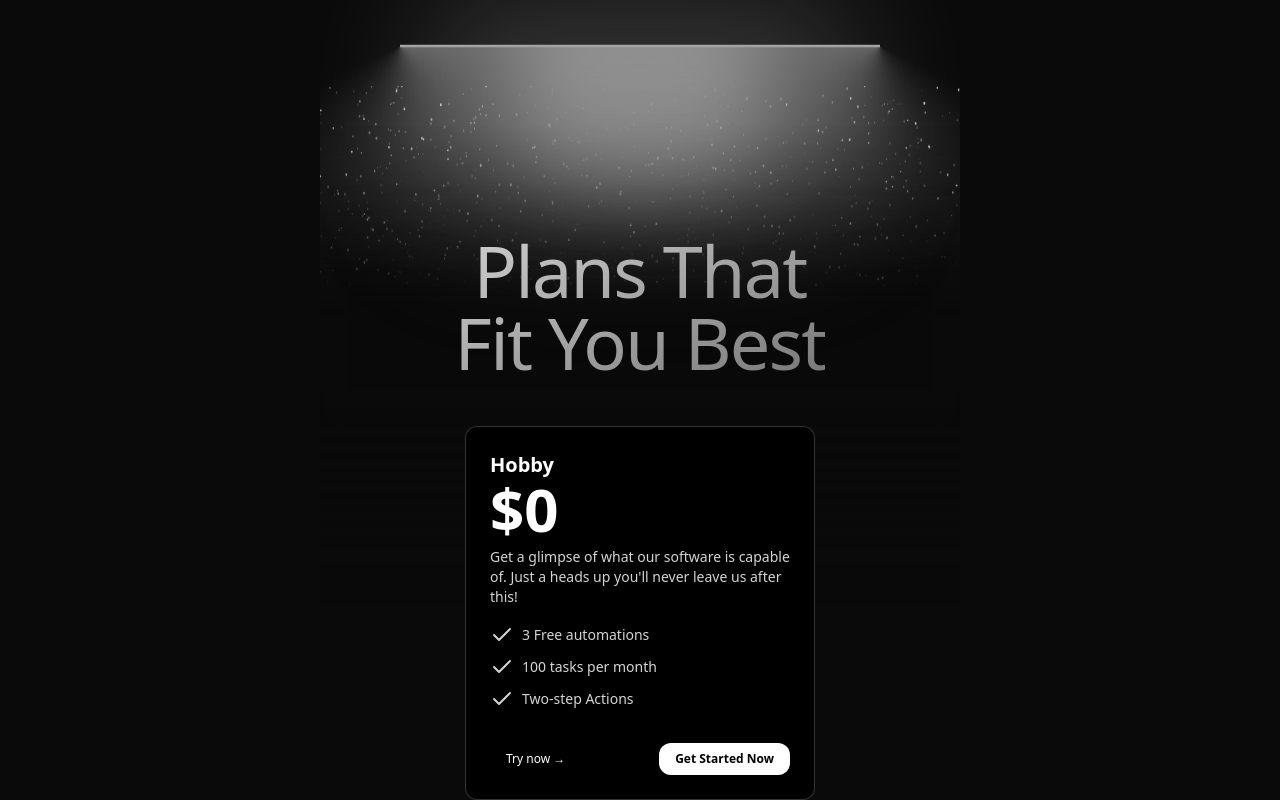
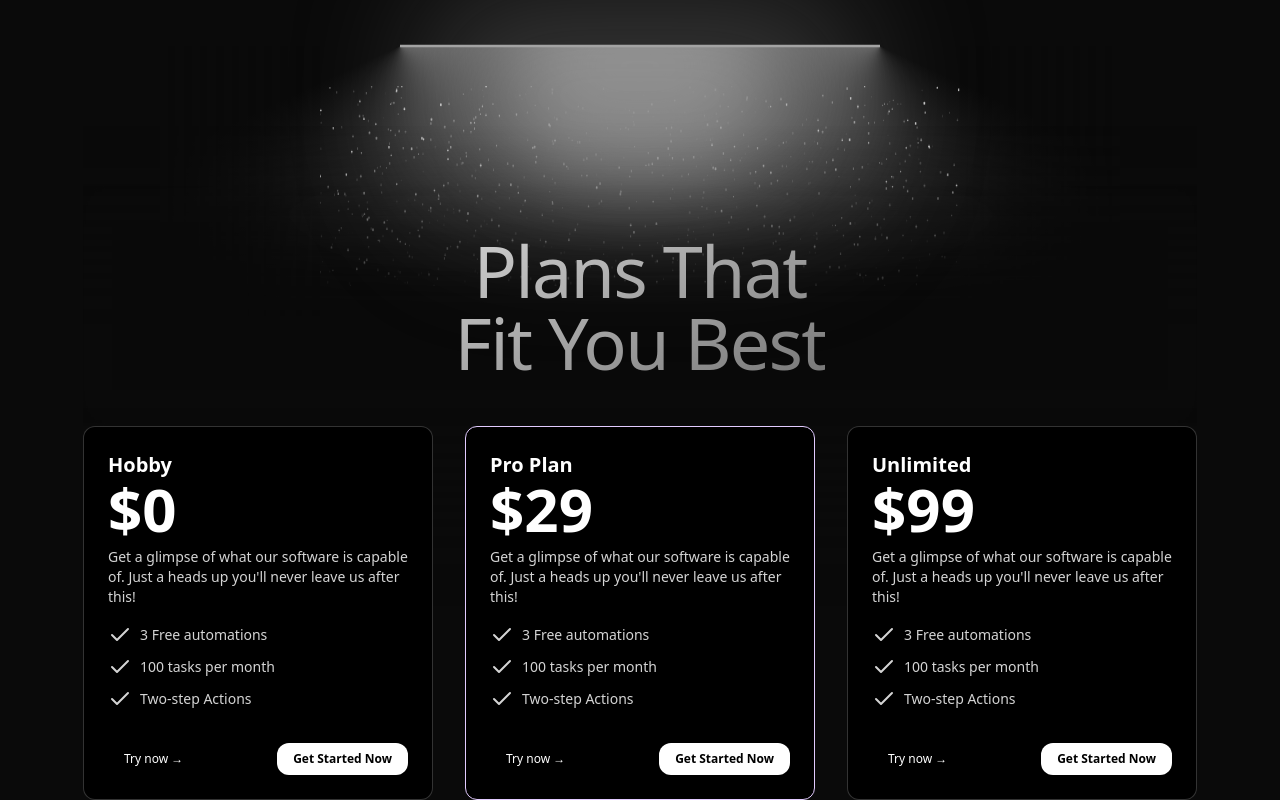
Before and after one commit to Aziz-Ennaciri/Fuzzie-App, a Next.js app: page / in a window 1280 px wide. Shown: the part 3160-3960 px from the top of the page. Built offline with nearby package versions, Linux system fonts and the light colour scheme.

Commit message:
add two more cards

```diff
--- a/src/app/page.tsx
+++ b/src/app/page.tsx
@@ -93,6 +93,98 @@ export default function Home() {
               </div>
             </CardBody>
           </CardContainer>
+
+          <CardContainer className="inter-var">
+            <CardBody className="bg-gray-50 relartive group/card dark:hover:shadow-2xl dark:hover:shadow-neutral-500/[0.1] dark:bg-black dark:border-[#E2CBFF]
+                 border-black/[0.1] w-full md:!w-[350px] h-auto rounded-xl p-6 border">
+              <CardItem translateZ="50" className="text-xl font-bold text-neutral-600 dark:text-white">
+                Pro Plan
+                <h2 className="text-6xl">$29</h2>
+              </CardItem>
+              <CardItem
+                translateZ="60"
+                className="text-neutral-500 text-sm max-w-sm mt-2 dark:text-neutral-300"
+              >
+                Get a glimpse of what our software is capable of. Just a heads
+                up {"you'll"} never leave us after this!
+                <ul className="my-4 flex flex-col gap-2">
+                  <li className="flex items-center gap-2">
+                    <CheckIcon />3 Free automations
+                  </li>
+                  <li className="flex items-center gap-2">
+                    <CheckIcon />
+                    100 tasks per month
+                  </li>
+                  <li className="flex items-center gap-2">
+                    <CheckIcon />
+                    Two-step Actions
+                  </li>
+                </ul>
+              </CardItem>
+              <div className="flex justify-between items-center mt-8">
+                <CardItem
+                  translateZ={20}
+                  as="button"
+                  className="px-4 py-2 rounded-xl text-xs font-normal dark:text-white"
+                >
+                  Try now →
+                </CardItem>
+                <CardItem
+                  translateZ={20}
+                  as="button"
+                  className="px-4 py-2 rounded-xl bg-black dark:bg-white dark:text-black text-white text-xs font-bold"
+                >
+                  Get Started Now
+                </CardItem>
+              </div>
+            </CardBody>
+          </CardContainer>
+
+          <CardContainer className="inter-var">
+            <CardBody className="bg-gray-50 relartive group/card dark:hover:shadow-2xl dark:hover:shadow-neutral-500/[0.1] dark:bg-black dark:border-white/[0.2]
+                 border-black/[0.1] w-full md:!w-[350px] h-auto rounded-xl p-6 border">
+              <CardItem translateZ="50" className="text-xl font-bold text-neutral-600 dark:text-white">
+                Unlimited
+                <h2 className="text-6xl">$99</h2>
+              </CardItem>
+              <CardItem
+                translateZ="60"
+                className="text-neutral-500 text-sm max-w-sm mt-2 dark:text-neutral-300"
+              >
+                Get a glimpse of what our software is capable of. Just a heads
+                up {"you'll"} never leave us after this!
+                <ul className="my-4 flex flex-col gap-2">
+                  <li className="flex items-center gap-2">
+                    <CheckIcon />3 Free automations
+                  </li>
+                  <li className="flex items-center gap-2">
+                    <CheckIcon />
+                    100 tasks per month
+                  </li>
+                  <li className="flex items-center gap-2">
+                    <CheckIcon />
+                    Two-step Actions
+                  </li>
+                </ul>
+              </CardItem>
+              <div className="flex justify-between items-center mt-8">
+                <CardItem
+                  translateZ={20}
+                  as="button"
+                  className="px-4 py-2 rounded-xl text-xs font-normal dark:text-white"
+                >
+                  Try now →
+                </CardItem>
+                <CardItem
+                  translateZ={20}
+                  as="button"
+                  className="px-4 py-2 rounded-xl bg-black dark:bg-white dark:text-black text-white text-xs font-bold"
+                >
+                  Get Started Now
+                </CardItem>
+              </div>
+            </CardBody>
+          </CardContainer>
         </div>
       </section>
     </main>
```
Lines whose indentation alone changed are shown as unchanged.
